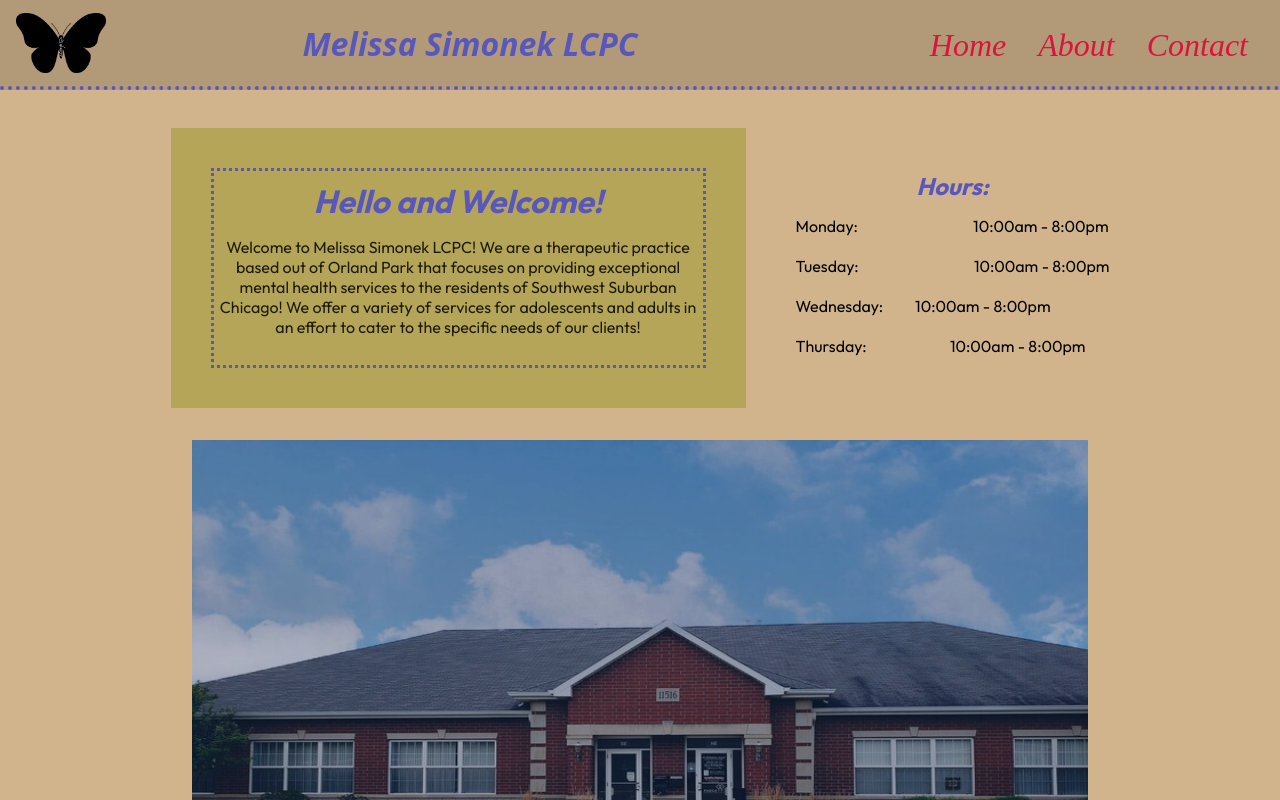
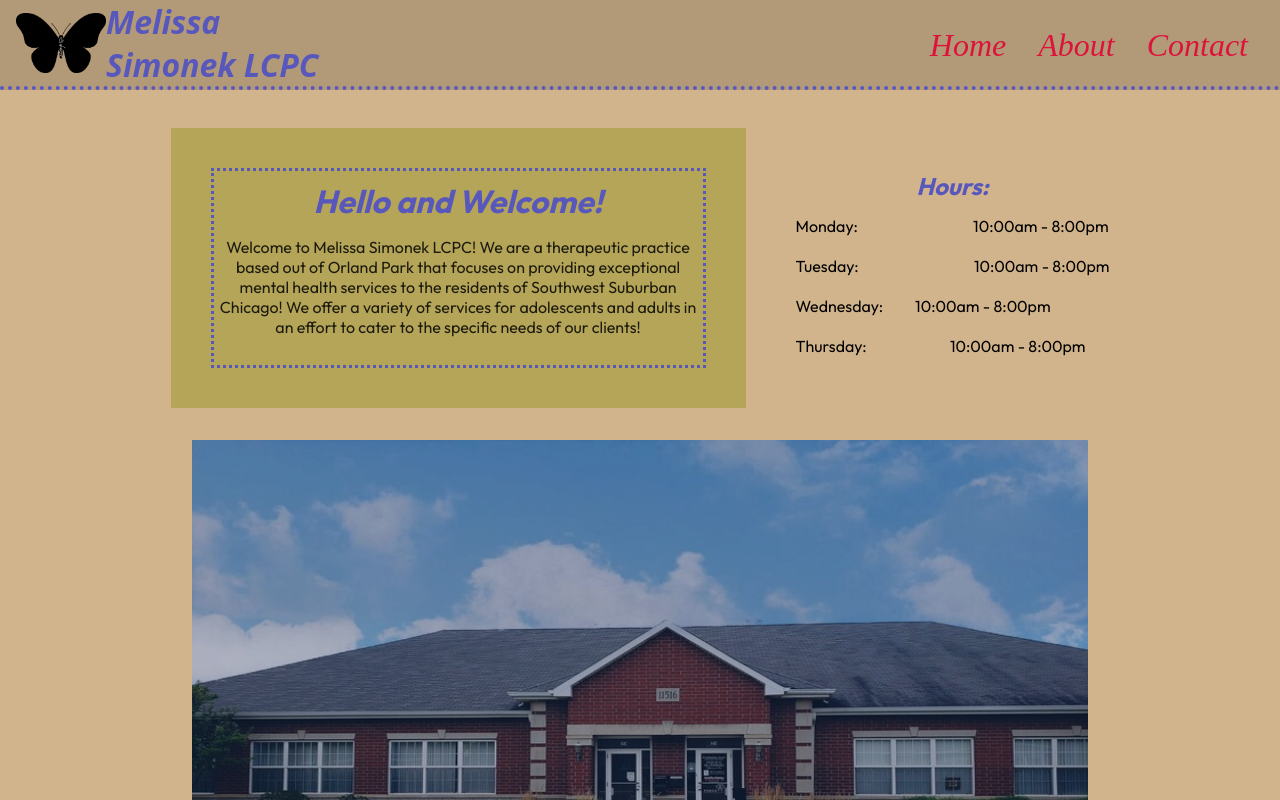
Before and after one commit to Simoja0428/melissasimoneklcpc, a React (Create React App) app: page / in a window 1280 px wide. Shown: the top 800 px of the page. Built offline with nearby package versions, Linux system fonts and the light colour scheme.

Commit message:
title size

```diff
--- a/src/components/NavbarStyles.css
+++ b/src/components/NavbarStyles.css
@@ -40,7 +40,7 @@ max-height: 90px;
 
 .header h1 {
     color: rgb(88, 88, 188);
-    margin-right: 5rem;
+    margin-right: 35rem;
     font-family: system-ui, -apple-system, BlinkMacSystemFont, 'Segoe UI', Roboto, Oxygen, Ubuntu, Cantarell, 'Open Sans', 'Helvetica Neue', sans-serif;
     font-size: 2.0rem;
     position: relative;
```
